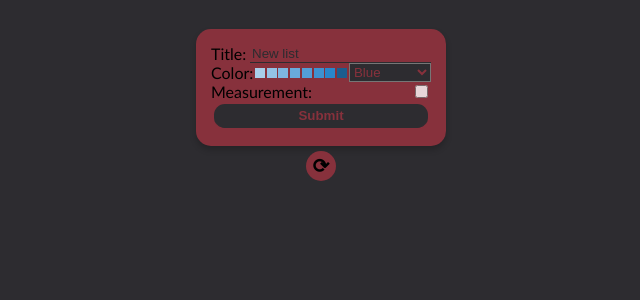
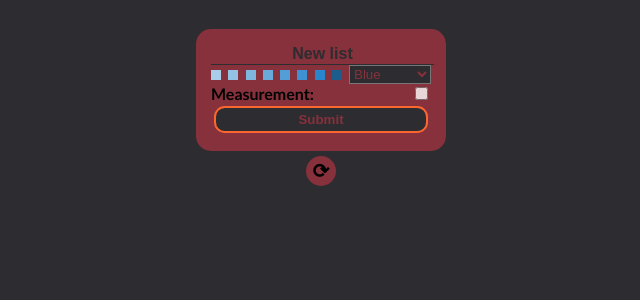
Before and after one commit to Gmiki91/homaps, a React (Vite) app: page / in a window 1280 px wide. Shown: the top 300 px of the page, without its empty margins (319-959 px from the left). Built offline with nearby package versions, Linux system fonts and the light colour scheme.

Commit message:
more css

```diff
--- a/src/App.tsx
+++ b/src/App.tsx
@@ -39,11 +39,10 @@ function App() {
   return (
     <div className="homepage">
       <HabitForm onSubmit={addHabit}></HabitForm>
+      <button className="refresh_btn" onClick={refresh}>&#10227;</button>
       <div className="container">
         {habits?.map((habit) => <Heatmap key={habit.title} habitObj={habit} onRemoveHabit={() => removeHabit(habit._id!)} ></Heatmap>)}
       </div>
-      <button className="refresh_btn" onClick={refresh}>&#10227;</button>
-
     </div>
   )
 
--- a/src/HabitForm.tsx
+++ b/src/HabitForm.tsx
@@ -50,13 +50,11 @@ export default function HabitForm({ onSubmit }: Props) {
   return <form className="habit_form" onSubmit={handleSubmit}>
     <div className="flex_column">
       <div className="flex_row">
-        <label>
-          Title:
-        </label>
         <input
           required
           type="text"
           name="title"
+          className="title"
           autoComplete="off"
           value={formData.title}
           onChange={handleChange}
@@ -64,9 +62,6 @@ export default function HabitForm({ onSubmit }: Props) {
         />
       </div>
       <div className="flex_row">
-        <label>
-          Color:
-        </label>
         {Colors[formData.color].slice(1).map((color) =>{
           return <div key={color} style={{width: "10px", height: "10px", backgroundColor: color}}></div>
         })}
--- a/src/scss/_button.scss
+++ b/src/scss/_button.scss
@@ -11,6 +11,7 @@
     margin: 3px;
     border-radius: .675rem;
     position: relative;
+    border: 2px solid  $accent-color;
     &:hover {
         transform: scale(1.05);
         background-color: $accent-color;
--- a/src/scss/_form.scss
+++ b/src/scss/_form.scss
@@ -8,6 +8,9 @@
 .habit_form {
     width: 220px;
     @include tile;
+    .title{
+        @include big_font;
+    }
 }
 
 form {
@@ -26,6 +29,7 @@ form {
     width: 50px;
     margin-right: 5px;
     height: fit-content;
+    @include big_font;
     &::-webkit-outer-spin-button,
     &::-webkit-inner-spin-button {
         -webkit-appearance: none;
@@ -59,9 +63,8 @@ textarea {
 
 .project {
     border: none;
-    font-weight: bold;
     margin-bottom: 3px;
-    text-align: center;
+    @include big_font;
 }
 
 .measurement {
--- a/src/scss/_heatmap.scss
+++ b/src/scss/_heatmap.scss
@@ -60,14 +60,12 @@
 
         .summary {
             display: flex;
-            flex-direction: column;
-            width: 30%;
-            margin-top:3px;
+            align-items: center;
+            justify-content: space-around;
+            width: 100%;
+            height: 100%;
             div {
-                display:flex;
-                justify-content:space-between;
                 padding:5px;
-                margin:2px;
                 background-color: $accent-color;
                 border: 3px solid $main-color;
                 border-radius: 15%;
--- a/src/scss/_variables.scss
+++ b/src/scss/_variables.scss
@@ -7,5 +7,10 @@ $accent-color: #FA662E;
     margin:5px;
     padding:15px;
     border-radius: 15px;
-    box-shadow: 0 4px 6px rgba(0,0,0,0.2);
 }
+
+@mixin big_font{
+    font-size:16px;
+    font-weight: bold;
+    text-align: center;
+}
--- a/src/scss/index.scss
+++ b/src/scss/index.scss
@@ -10,6 +10,7 @@ body {
   font-size: 1rem;
   background-color: $main-color;
   font-family:'Gill Sans', 'Gill Sans MT', Calibri, 'Trebuchet MS', sans-serif;
+  font-weight: bold;
 }
 
 input {
```
